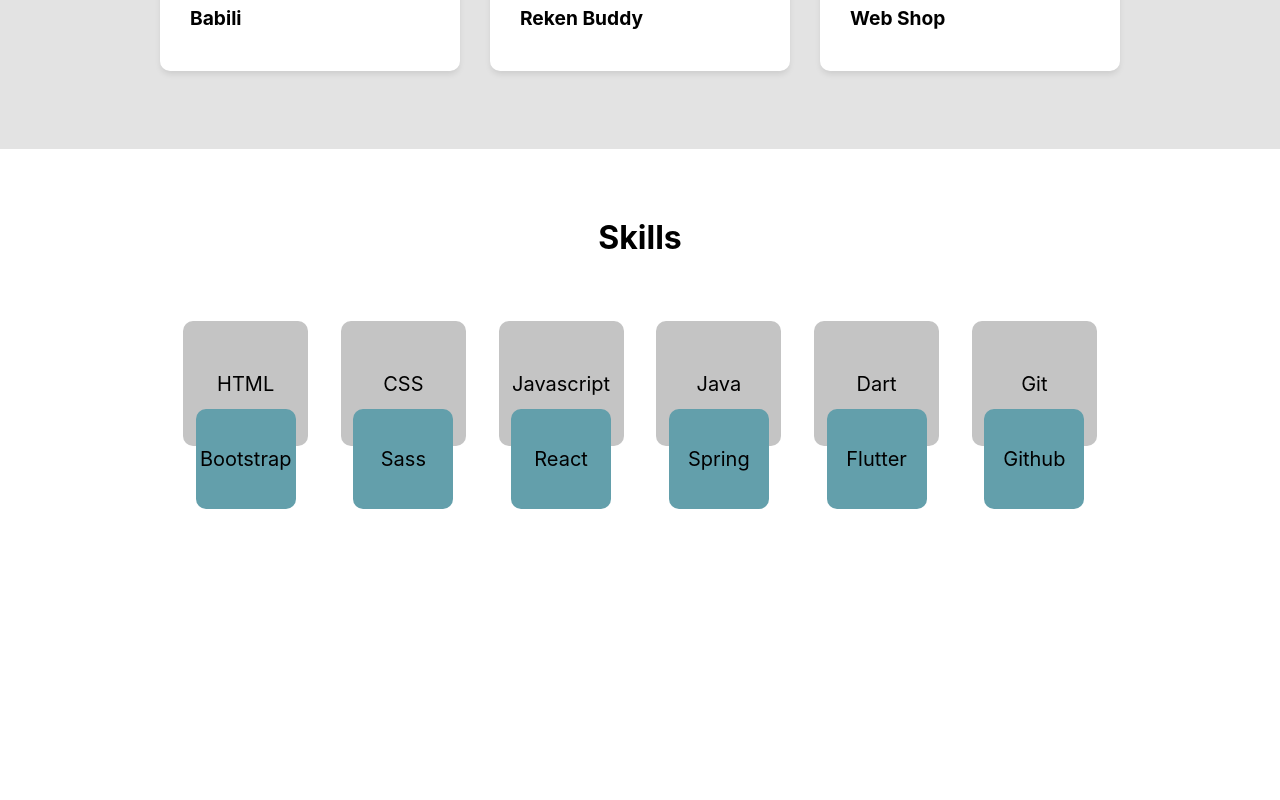
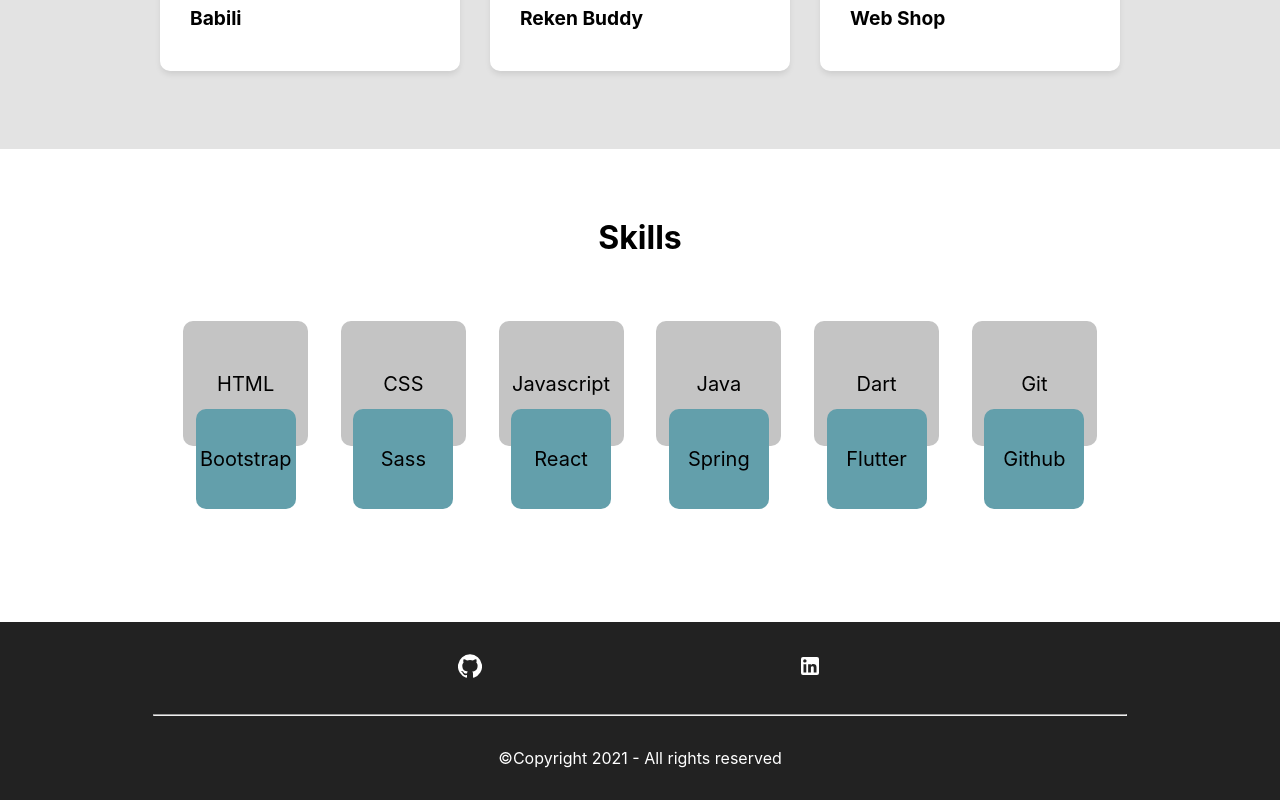
Before and after one commit to Talha-Bayansar/portfolio, a React (Create React App) app: page / in a window 1280 px wide. Shown: the part 1327-2127 px from the top of the page. Before the commit the page ends 1949 px from the top, so only its background shows below. Built offline with nearby package versions, Linux system fonts and the light colour scheme.

Commit message:
footer done

```diff
--- a/src/App.js
+++ b/src/App.js
@@ -1,4 +1,5 @@
 import styled from "styled-components";
+import Footer from "./components/footer";
 import Navbar from "./components/navbar";
 import LandingPage from "./pages/landing_page";
 import ProjectsPage from "./pages/projects_page";
@@ -18,6 +19,7 @@ function App() {
       <LandingPage />
       <ProjectsPage />
       <SkillsPage />
+      <Footer />
     </StyledApp>
   );
 }
--- a/src/components/footer.js
+++ b/src/components/footer.js
@@ -1,12 +1,67 @@
 import React from "react";
 import styled from "styled-components";
+import GitHubIcon from "@material-ui/icons/GitHub";
+import LinkedInIcon from "@material-ui/icons/LinkedIn";
 
 const StyledFooter = styled.div`
   display: flex;
+  flex-direction: column;
+  align-items: center;
+  background-color: #222222ff;
+  color: white;
+  padding: 2rem;
+
+  & > .footer_content {
+    display: flex;
+    justify-content: space-between;
+    align-items: center;
+    width: 30%;
+  }
+
+  & > hr {
+    width: 80%;
+    margin: 2rem;
+  }
+
+  & > .footer_copyright {
+    display: flex;
+    justify-content: center;
+    align-items: center;
+  }
+
+  @media only screen and (max-width: 500px) {
+    margin-bottom: 8vh;
+  }
+`;
+
+const StyledGithub = styled(GitHubIcon)`
+  color: white;
+`;
+
+const StyledLinkedIn = styled(LinkedInIcon)`
+  color: white;
 `;
 
 function Footer() {
-  return <StyledFooter></StyledFooter>;
+  return (
+    <StyledFooter>
+      <div className="footer_content">
+        <a href="https://github.com/Talha-Bayansar" target="_blank">
+          <StyledGithub />
+        </a>
+        <a
+          href="https://www.linkedin.com/in/talha-bayansar-17039a19a/"
+          target="_blank"
+        >
+          <StyledLinkedIn />
+        </a>
+      </div>
+      <hr />
+      <div className="footer_copyright">
+        &copy;Copyright 2021 - All rights reserved
+      </div>
+    </StyledFooter>
+  );
 }
 
 export default Footer;
```
